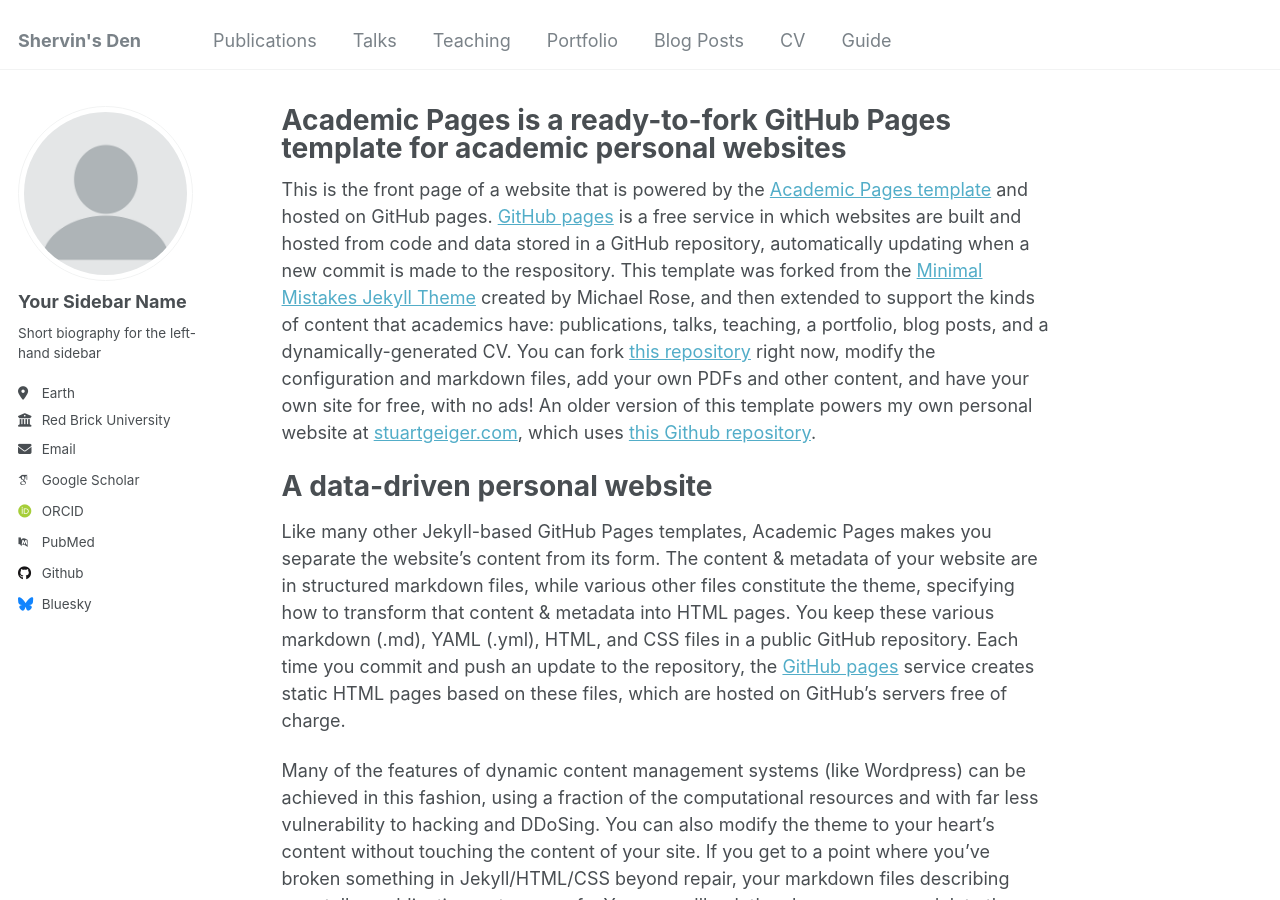
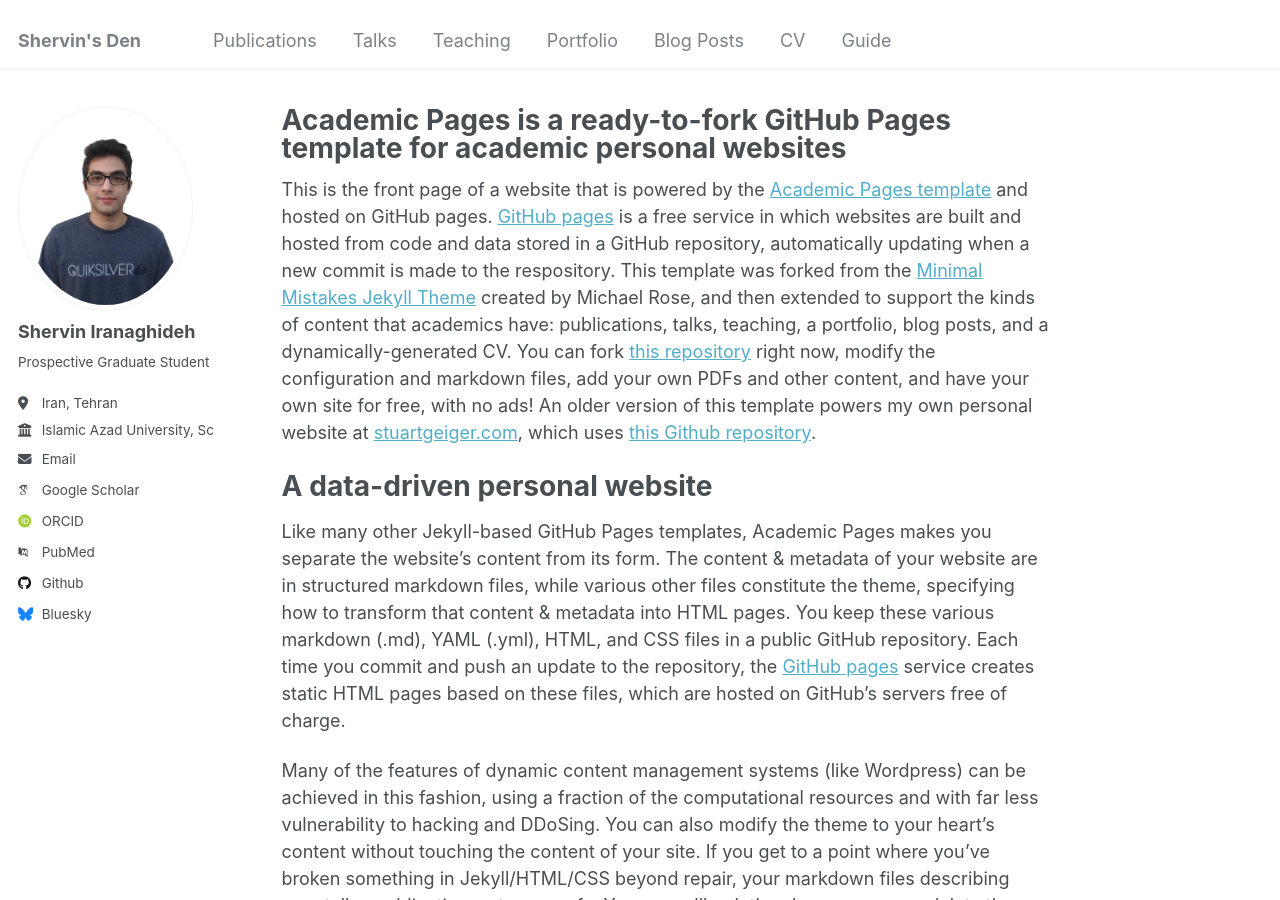
Before and after one commit to DearShervin/DearShervin.github.io, a Jekyll site: the page built from _pages/about.md, in a window 1280 px wide and 900 px high. Built offline with Jekyll 4.4.1, drawn with Linux system fonts in a browser that asks for light colours; some web fonts are replaced.

Commit message:
setting up

```diff
--- a/_config.yml
+++ b/_config.yml
@@ -14,21 +14,21 @@
 description              : &description "Prospect Graduate Student"
 url                      : https://dearshervin.github.io # the base hostname & protocol for your site e.g. "https://mmistakes.github.io"
 baseurl                  : "" # the subpath of your site, e.g. "/blog"
-repository               : "academicpages/academicpages.github.io"
+repository               : "dearshervin/dearshervin.github.io"
 
 # Site Author - The following control what appear as part of the author content on the side bar.
 #               If a field is blank the icon and link will not appear, otherwise it will be shown.
 #               Additional customization can be done by editing /_includes/author-profile.html
 author:
   # Biographic information
-  avatar           : "profile.png"
-  name             : "Your Sidebar Name"
+  avatar           : "personal.png"
+  name             : "Shervin Iranaghideh"
   pronouns         : # example: "she/her"
-  bio              : "Short biography for the left-hand sidebar"
-  location         : "Earth"
-  employer         : "Red Brick University"
+  bio              : "Prospective Graduate Student"
+  location         : "Iran, Tehran"
+  employer         : "Islamic Azad University, Science and Research Branch"
   uri              : # URL
-  email            : "none@example.org"
+  email            : "sherviniranaghideh@gmail.com"
 
   # Academic websites
   arxiv            : # URL - Update with the correct link to your profile
```
Also changed, not shown: images/personal.png (added).
